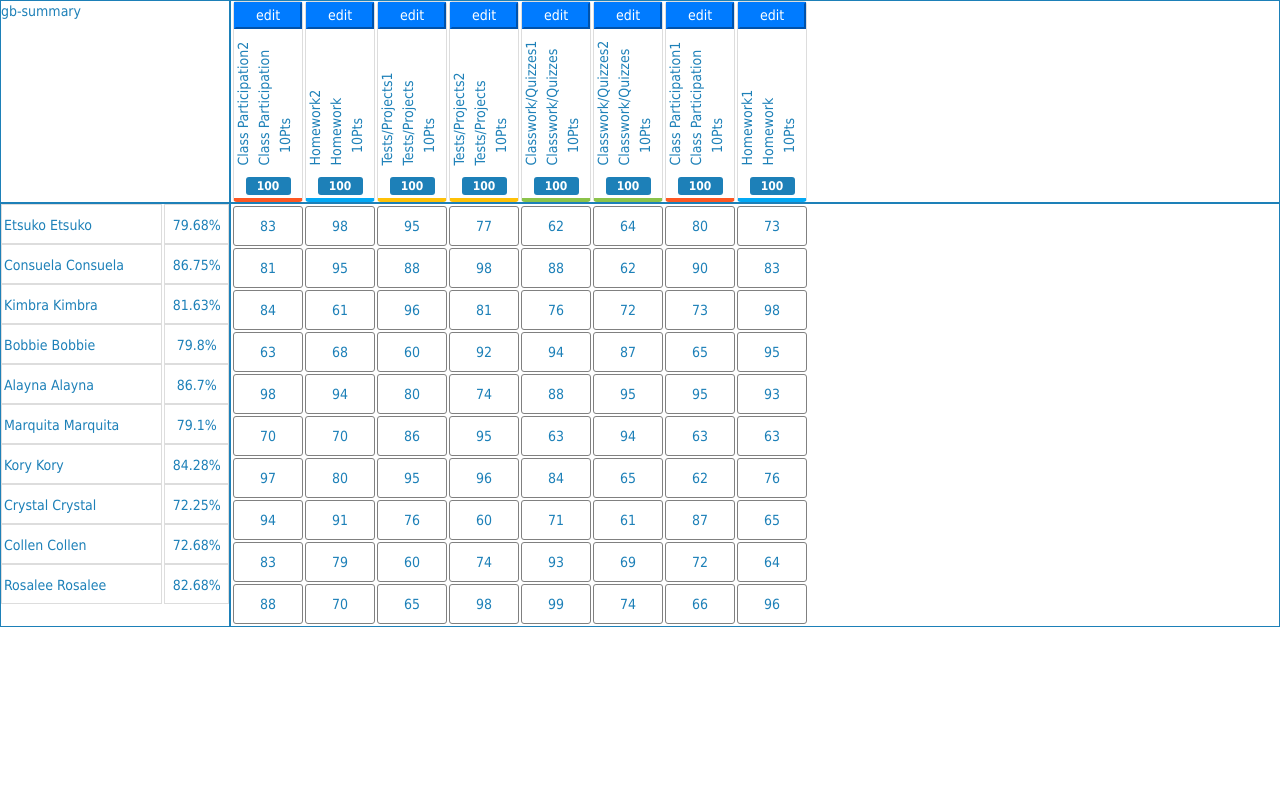
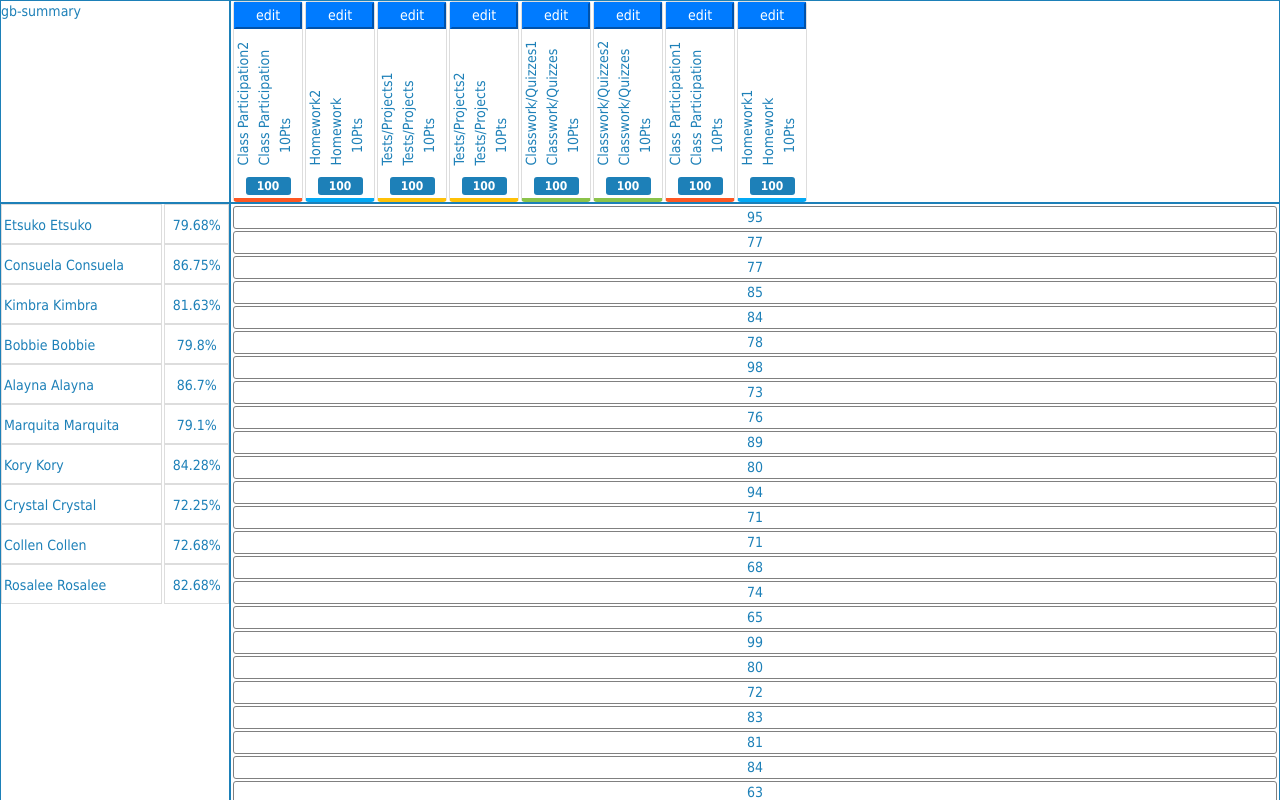
Before and after one commit to omarolivo/Gradebook, an Angular app: page / in a window 1280 px wide. Shown: the top 800 px of the page. Built offline with nearby package versions, Linux system fonts and the light colour scheme.

Commit message:
Refactor all components to use GradebookStoreService

```diff
--- a/src/app/gradebook/assignment-grades/assignment-grades.component.html
+++ b/src/app/gradebook/assignment-grades/assignment-grades.component.html
@@ -1 +1 @@
-<gb-assignment-grade *ngFor="let grade of grades" [grade]="grade"></gb-assignment-grade>
+<gb-assignment-grade *ngFor="let grade of _store.gradeEntries$ | async" [grade]="grade"></gb-assignment-grade>
--- a/src/app/gradebook/assignment-list/assignment-list.component.ts
+++ b/src/app/gradebook/assignment-list/assignment-list.component.ts
@@ -1,5 +1,6 @@
-import {Component, Input,   ChangeDetectionStrategy, ViewEncapsulation, OnInit, OnChanges, SimpleChanges} from '@angular/core';
+import { Component, ChangeDetectionStrategy, ViewEncapsulation } from '@angular/core';
 import { Assignment } from '../models/gradebook.models';
+import { GradebookStoreService } from '../gradebook-store.service';
 
 @Component({
 	selector: 'gb-assignment-list',
@@ -13,24 +14,13 @@ import { Assignment } from '../models/gradebook.models';
     margin-left: 2px;
     grid-gap: 2px;
   }`],
-  template: `<gb-assignment *ngFor="let assignment of assignments; let j = index, trackBy: trackAssignmentBy"
+  template: `<gb-assignment *ngFor="let assignment of _store.assignments$ | async; let j = index, trackBy: trackAssignmentBy"
                             [assignment]="assignment"></gb-assignment>`
 })
-export class AssignmentsListComponent  implements OnInit, OnChanges {
-  @Input()  assignments: Assignment[];
+export class AssignmentsListComponent {
+    constructor(public _store: GradebookStoreService) {}
 
-  constructor() {
-    console.log(this.assignments);
-  }
+    ngOnInit(): void {}
 
-  ngOnChanges(changes: SimpleChanges): void {
-    console.log(this.assignments);
-
-  }
-
-  ngOnInit(): void {
-      console.log(this.assignments);
-  }
-
-  trackAssignmentBy = (index, assignment: Assignment) => assignment.id;
+    trackAssignmentBy = (index, assignment: Assignment) => assignment.id;
 }
--- a/src/app/gradebook/gradebook-store.service.ts
+++ b/src/app/gradebook/gradebook-store.service.ts
@@ -1,12 +1,14 @@
 import { Injectable } from "@angular/core";
 import { FormGroup, FormBuilder, FormArray, Validators } from "@angular/forms";
 import { BehaviorSubject } from "rxjs";
-import { Assignment, Student, Category, ScoreCode, AssignmentGrade } from "./models/gradebook.models";
+import { Assignment, Student, Category, ScoreCode, AssignmentGrade, Gradebook } from "./models/gradebook.models";
+import { GradebookService } from './gradebook.service';
+import { GraderService } from './grader.service';
 
 @Injectable({ providedIn: "root" })
 export class GradebookStoreService {
 
-	constructor(private _fb: FormBuilder) { }
+	constructor(private _gb: GradebookService, private _grader: GraderService, private _fb: FormBuilder) { }
 
 	private _gradebookForm = new BehaviorSubject(
 		this._fb.group({
@@ -35,17 +37,12 @@ export class GradebookStoreService {
 	gradebookForm$ = this._gradebookForm.asObservable();
 
 	public loadGradebook( ) {
-
-     	// this._sectionService.getGradebook().subscribe(  gradebook => {
-
-        //     this.gradeEntries = this.createGradeEntries(gradebook.students, gradebook.assignments,   gradebook.grades || []);
-        //     this.updateUI(gradebook.students, gradebook.assignments, gradebook.categories, gradebook.scoreCodes);
-
-        // });
-
+		this._gb.getGradbook().subscribe((gb: Gradebook) => {
+            this.updateStore(gb.students, gb.categories, gb.assignments, gb.grades, gb.scoreCodes);
+        });
 	}
 
-	private updateStore(students: Student[], assignments:Assignment[], categories:Category[], scoreCodes:ScoreCode[]){
+	private updateStore(students: Student[], categories: Category[], assignments: Assignment[], gradeEntries: AssignmentGrade[], scoreCodes: ScoreCode[]){
 
         // assign category to all assignments
         assignments.forEach(assignment => {
@@ -53,12 +50,24 @@ export class GradebookStoreService {
         });
 
         this.assignments = assignments;
-        this.students = students;
+        this.students = this.calculateStudents(students, categories, assignments, gradeEntries, scoreCodes);
         this.categories = categories;
         this.scoreCodes = scoreCodes;
+        this.gradeEntries = this.createGradeEntries(students, assignments, gradeEntries);
+    }
 
-        //this.updateTermGrades();
-	}
+    private calculateStudents(students: Student[], categories: Category[], assignments: Assignment[], gradeEntries: AssignmentGrade[], scoreCodes: ScoreCode[]) {
+        const gradedStudents: Student[] = [];
+        const allGradedAssignments = this._grader.computeGradesPoints(gradeEntries, assignments, scoreCodes);
+
+        for (const student of students) {
+            const gradedAssignments = allGradedAssignments.filter(ga => ga.userId === student.userId);
+            const gradedCategories = this._grader.computeCategoriesPoints(categories, gradedAssignments);
+            const termGrade = this._grader.computeOverallAverage(gradedCategories, true);
+            gradedStudents.push({...student, termGrade: termGrade});
+        }
+        return gradedStudents;
+    }
 
 	private createGradeEntries(students: Student[], assignments: Assignment[], grades:  AssignmentGrade[]) {
         const newAssignmentGrades = [...grades];
--- a/src/app/gradebook/gradebook.component.html
+++ b/src/app/gradebook/gradebook.component.html
@@ -2,11 +2,11 @@
     gb-summary
 </div>
 <div class="gb-assignments">
-    <gb-assignment-list [assignments]="data && data.assignments"></gb-assignment-list>
+    <gb-assignment-list></gb-assignment-list>
 </div>
 <div class="gb-students">
-    <gb-students-list [students]="data && data.students"></gb-students-list>
+    <gb-students-list></gb-students-list>
 </div>
 <div class="gb-grades">
-    <gb-assignment-grades [grades]="data && data.grades"></gb-assignment-grades>
+    <gb-assignment-grades></gb-assignment-grades>
 </div>
--- a/src/app/gradebook/gradebook.component.ts
+++ b/src/app/gradebook/gradebook.component.ts
@@ -1,7 +1,5 @@
-import { Component, OnInit } from '@angular/core';
+import { Component } from '@angular/core';
 import { GradebookService } from './gradebook.service';
-import { Gradebook, Assignment, AssignmentGrade, Student, Category, ScoreCode } from './models/gradebook.models';
-import { GraderService } from './grader.service';
 import { GradebookStoreService } from './gradebook-store.service';
 
 @Component({
@@ -10,85 +8,8 @@ import { GradebookStoreService } from './gradebook-store.service';
   templateUrl: './gradebook.component.html',
   providers: [GradebookService]
 })
-export class GradebookComponent implements OnInit {
-  data: Gradebook;
-
-  constructor(
-    private _gb: GradebookService,
-    private _gradebookStoreService: GradebookStoreService,
-    private _grader: GraderService) {}
-
-  setCSSvar(property, newValue) {
-    document.documentElement.style.setProperty(property, newValue);
-  }
-
-  setGridSize(columns: number, rows: number) {
-    this.setCSSvar('--grades-columns', columns);
-    this.setCSSvar('--grades-rows', rows);
-  }
-
-  sortGrades(grades: AssignmentGrade[], assignments: Assignment[], students: Student[]): AssignmentGrade[] {
-    const newGrades = [];
-    for(const student of students) {
-      for(const assignment of assignments) {
-        newGrades.push(grades.find(g => g.userId === student.userId && g.assignmentId === assignment.id))
-      }
-    }
-    return newGrades;
-  }
-
-  sortAssignments(assignments: Assignment[], categories: Category[]) {
-    const newAssignments = [];
-    for (const assignment of assignments) {
-      const category = {...categories.find(c => c.id === assignment.categoryId)};
-      newAssignments.push({...assignment, category: category});
-    }
-    return newAssignments;
-  }
-
-  calculateStudents(
-    students: Student[],
-    categories: Category[],
-    assignments: Assignment[],
-    grades: AssignmentGrade[],
-    scoreCodes: ScoreCode[]
-  ) {
-    const gradedStudents: Student[] = [];
-    const allGradedAssignments = this._grader.computeGradesPoints(grades, assignments, scoreCodes);
-
-    for (const student of students) {
-      const gradedAssignments = allGradedAssignments.filter(ga => ga.userId === student.userId);
-      const gradedCategories = this._grader.computeCategoriesPoints(categories, gradedAssignments);
-      const termGrade = this._grader.computeOverallAverage(gradedCategories, true);
-      gradedStudents.push({...student, termGrade: termGrade});
-    }
-    return gradedStudents;
-  }
-
-  ngOnInit() {
-
-
-    this._gradebookStoreService.loadGradebook();
-
-    //move GradebookService to gradebook store service
-    this._gb.data.subscribe((gradebookData: Gradebook) => {
-      if (gradebookData) {
-        const students = this.calculateStudents(
-          gradebookData.students,
-          gradebookData.categories,
-          gradebookData.assignments,
-          gradebookData.grades,
-          gradebookData.scoreCodes
-        );
-        const assignments = this.sortAssignments(gradebookData.assignments, gradebookData.categories);
-        const grades = this.sortGrades(gradebookData.grades, gradebookData.assignments, gradebookData.students);
-
-        this.data = {...gradebookData, students: students, assignments: assignments, grades: grades};
-
-        this.setGridSize(this.data.assignments.length, this.data.students.length);
-      } else {
-        this.data = gradebookData;
-      }
-    });
+export class GradebookComponent {
+  constructor(private _store: GradebookStoreService) {
+    _store.loadGradebook();
   }
 }
--- a/src/app/gradebook/gradebook.service.ts
+++ b/src/app/gradebook/gradebook.service.ts
@@ -1,19 +1,20 @@
 import { Injectable } from '@angular/core';
 import { HttpClient } from '@angular/common/http';
-import { BehaviorSubject } from 'rxjs';
+import { Observable } from 'rxjs';
 import { Gradebook } from './models/gradebook.models';
 
 @Injectable({
-  providedIn: 'root'
+    providedIn: 'root'
 })
 export class GradebookService {
-  data = new BehaviorSubject<Gradebook>(null);
+    constructor(private _http: HttpClient) {}
 
-  constructor(private _http: HttpClient) {
-    const subscription = this._http.get('/assets/data/gradebook.json')
-    .subscribe(jsonData => {
-      this.data.next(jsonData as Gradebook);
-      subscription.unsubscribe();
-    });
-  }
+    getGradbook(): Observable<Gradebook> {
+        return this._http.get<Gradebook>('/assets/data/gradebook.json');
+    }
+
+    // setGridSize(columns: number, rows: number) {
+    //   node.style.setProperty('--grades-columns', columns);
+    //   node.style.setProperty('--grades-rows', rows);
+    // }
 }
--- a/src/app/gradebook/student-list/student-list.component.ts
+++ b/src/app/gradebook/student-list/student-list.component.ts
@@ -1,5 +1,6 @@
 import { Component, Input, EventEmitter, Output, ChangeDetectionStrategy, SimpleChanges } from '@angular/core';
 import { Student } from '../models/gradebook.models';
+import { GradebookStoreService } from '../gradebook-store.service';
 
 @Component({
     selector: 'gb-students-list',
@@ -11,15 +12,16 @@ import { Student } from '../models/gradebook.models';
             padding: 2px;
         }`],
     template: `<gb-student
-                    *ngFor="let student of students; let i = index, trackBy: trackBy"
+                    *ngFor="let student of _store.students$ | async; let i = index, trackBy: trackBy"
                     [student]="student"
                     [showLastNameFirst]="showLastNameFirst"
                     (selected)="studentSelectedFn($event)"></gb-student>`
 })
 export class StudentsListComponent {
-    @Input() students: Student[];
     @Input() showLastNameFirst: boolean;
     @Output() studentSelected = new EventEmitter<Student>();
+
+    constructor(public _store: GradebookStoreService) {}
 
 	studentSelectedFn(student) {
 		this.studentSelected.emit(student);
```
Also changed, not shown: src/app/gradebook/assignment-grades/assignment-grades.component.ts (+6 -8 lines).
